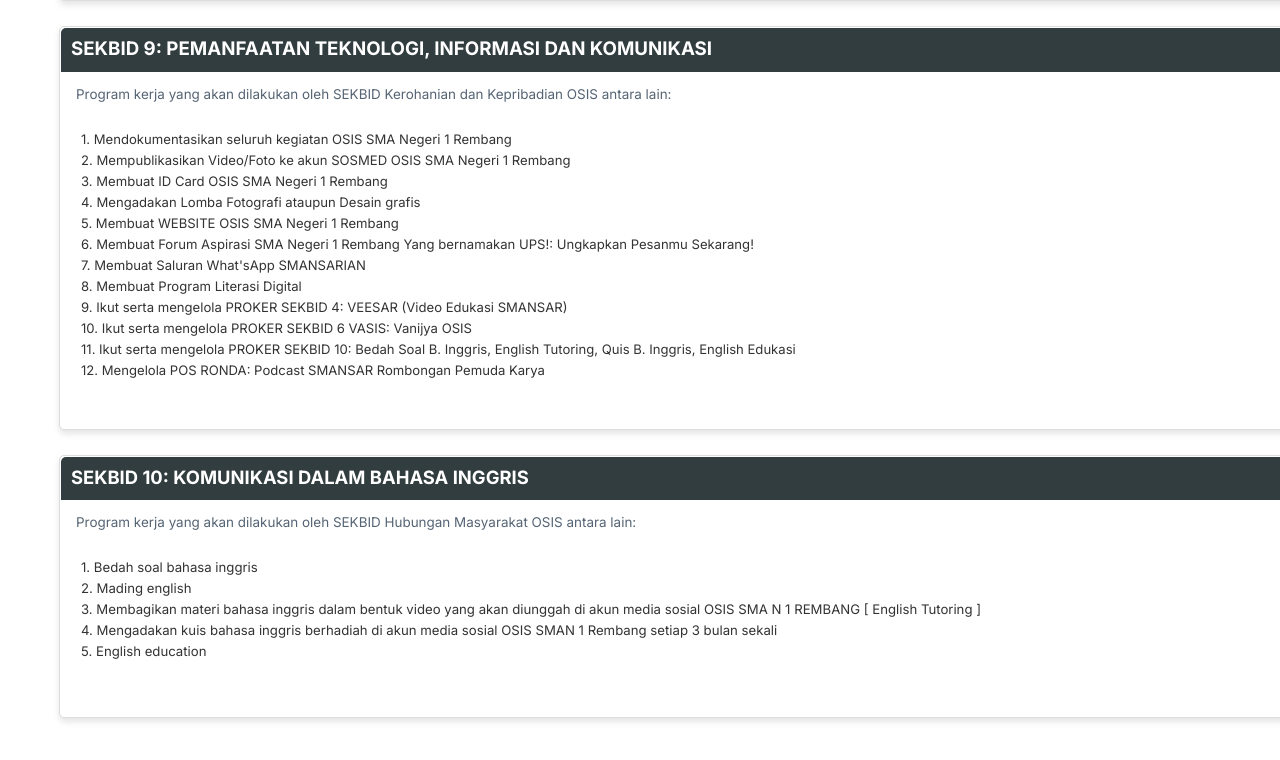
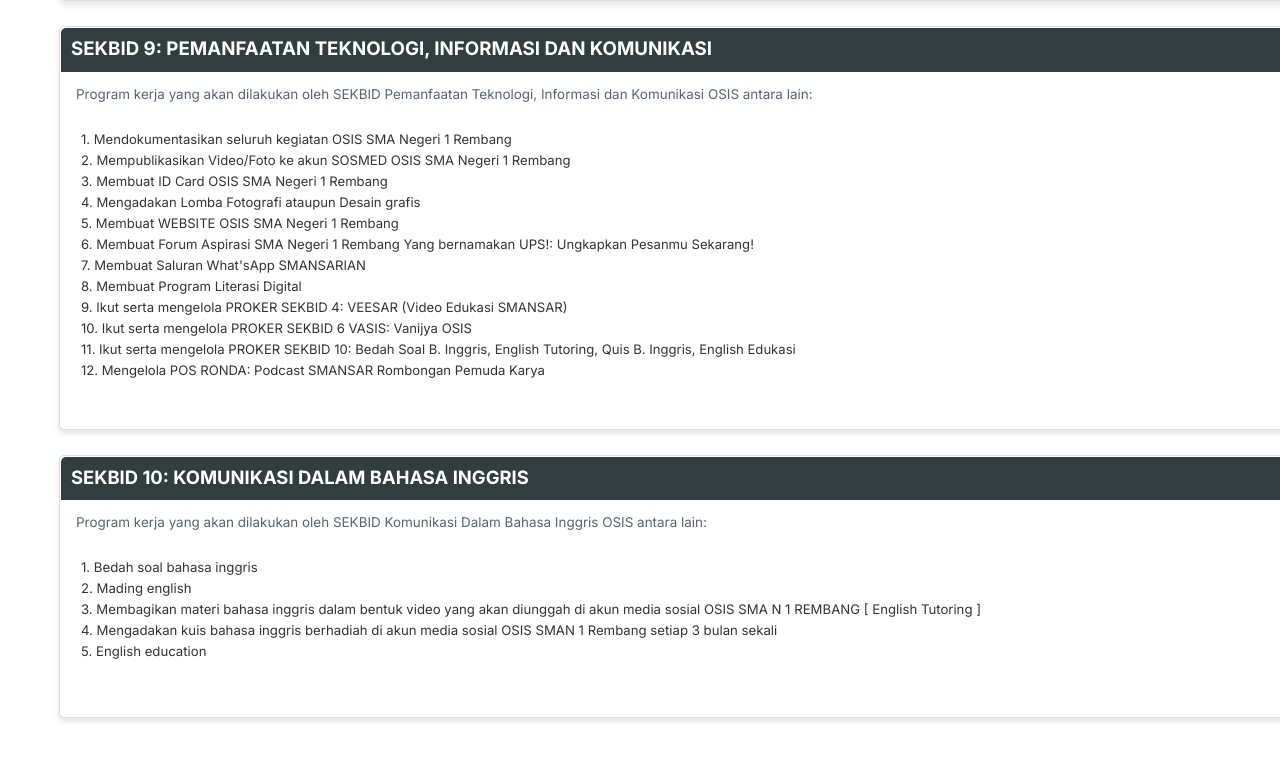
Before and after one commit to OSISSMAN1REMBANG/osis-sman1rembang, a plain HTML site: page Program Kerja.html in a window 1280 px wide. Shown: the part 3852-4612 px from the top of the page. Drawn offline with nearby package versions, Linux system fonts and the light colour scheme.

Commit message:
Update Program Kerja.html

```diff
--- a/Program Kerja.html
+++ b/Program Kerja.html
@@ -253,7 +253,7 @@
             </div>
             <div class="container">
               <p class="text-wrapper-15">
-                Program kerja yang akan dilakukan oleh SEKBID Kerohanian dan Kepribadian OSIS antara lain:
+                Program kerja yang akan dilakukan oleh SEKBID Pemanfaatan Teknologi, Informasi dan Komunikasi OSIS antara lain:
               </p>
             </div>
             <div class="list-6">
@@ -297,7 +297,7 @@
             <div class="heading-2"><p class="text-wrapper-21">SEKBID 10: KOMUNIKASI DALAM BAHASA INGGRIS</p></div>
             <div class="container-2">
               <p class="text-wrapper-15">
-                Program kerja yang akan dilakukan oleh SEKBID Hubungan Masyarakat OSIS antara lain:
+                Program kerja yang akan dilakukan oleh SEKBID Komunikasi Dalam Bahasa Inggris OSIS antara lain:
               </p>
             </div>
             <div class="list-2">
```
